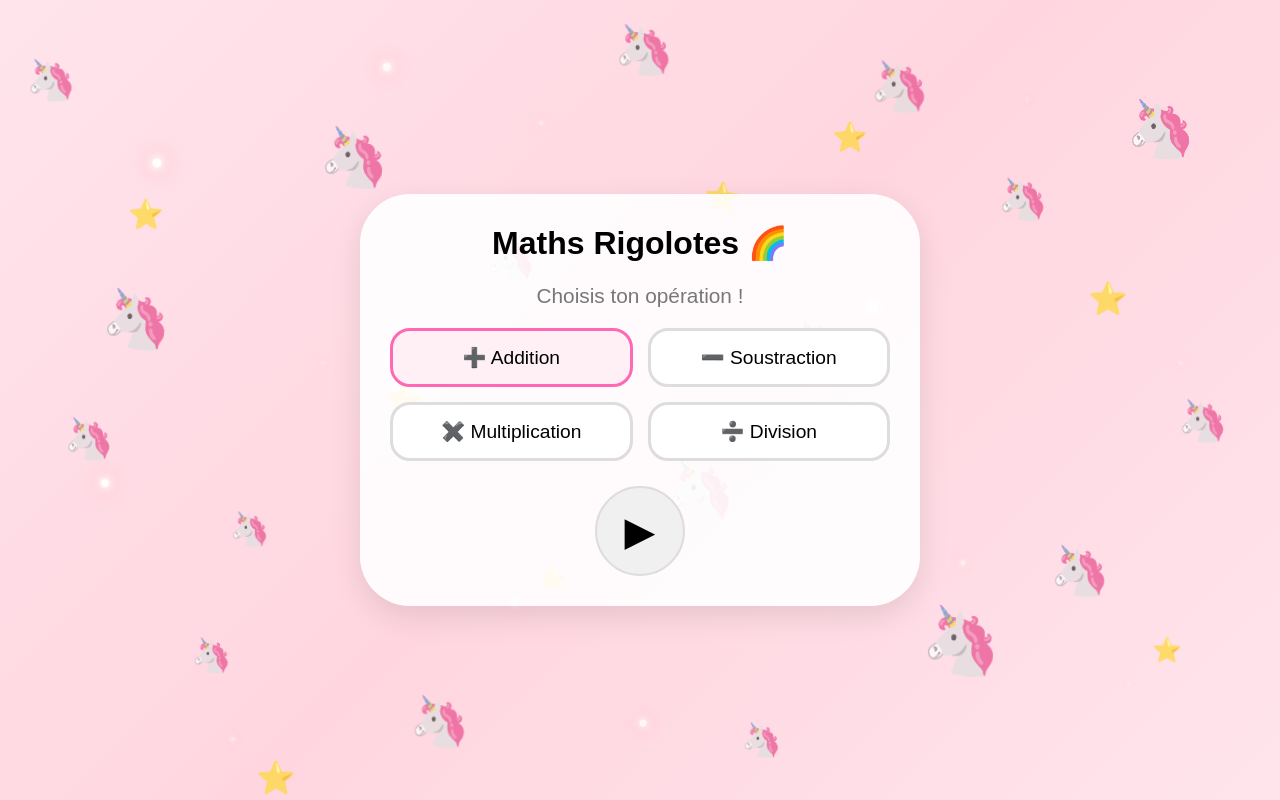
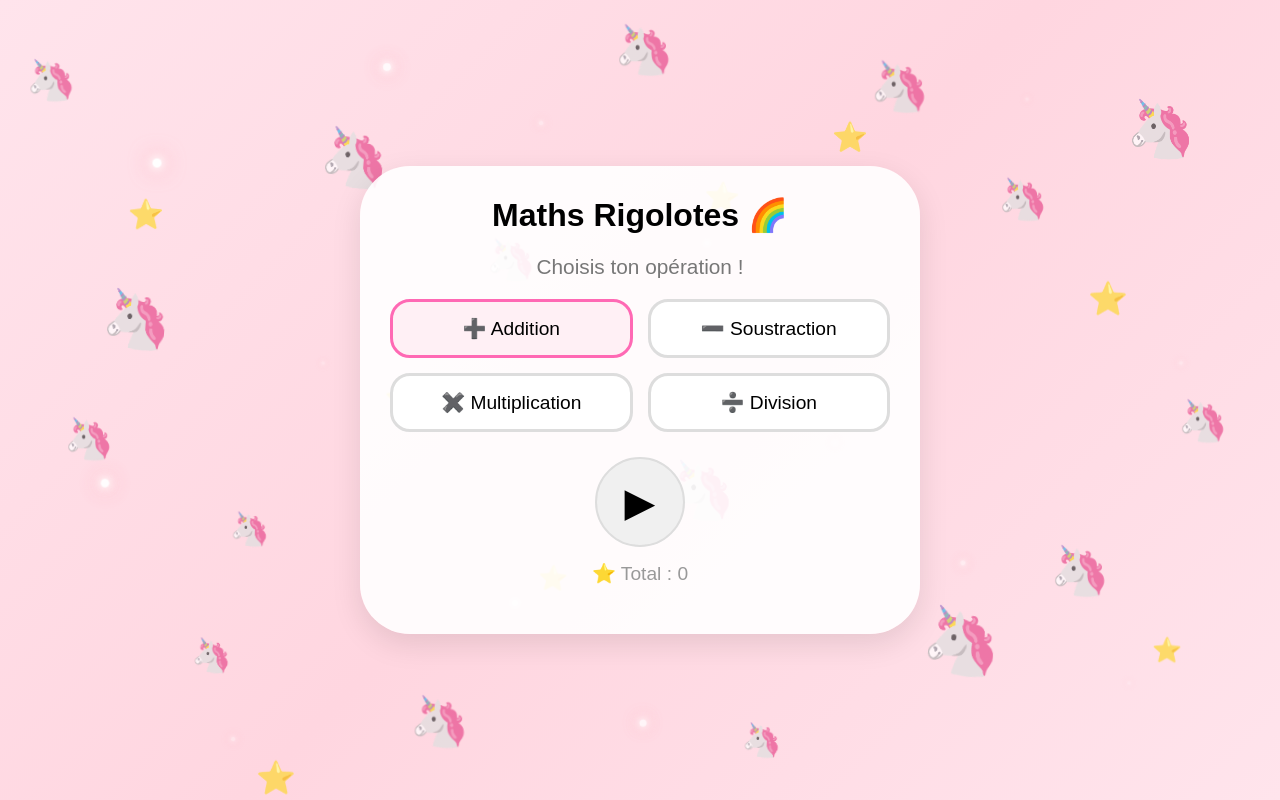
Before and after one commit to LoulouGe/calculus, a plain HTML site: page index.html in a window 1280 px wide. Drawn offline with Linux system fonts and the light colour scheme.

Commit message:
Add persistent total star count on menu screen using localStorage
Display cumulative stars earned across all sessions on the home
screen. Stars are saved to localStorage on each correct answer
and updated when returning to the menu.

Co-Authored-By: Claude Opus 4.6 <noreply@anthropic.com>

```diff
--- a/index.html
+++ b/index.html
@@ -68,6 +68,7 @@
             <button class="menu-btn" onclick="selectOperation(this, 'div')">➗ Division</button>
         </div>
         <button id="start-btn" onclick="startGame()">▶</button>
+        <p id="total-stars"></p>
     </div>
 
     <!-- Game screen -->
--- a/script.js
+++ b/script.js
@@ -2,8 +2,15 @@ var score = 0;
 var correctAnswer = 0;
 var currentOperation = 'add';
 var madeError = false;
+var totalStars = parseInt(localStorage.getItem('totalStars')) || 0;
 
 var SYMBOLS = { add: '+', sub: '-', mul: '×', div: '÷' };
+
+// Show total stars on menu screen
+function updateTotalStars() {
+    document.getElementById('total-stars').innerText = '⭐ Total : ' + totalStars;
+}
+updateTotalStars();
 
 // Select one operation (single choice)
 function selectOperation(btn, op) {
@@ -30,6 +37,7 @@ function startGame() {
 function backToMenu() {
     document.getElementById('game-screen').style.display = 'none';
     document.getElementById('menu-screen').style.display = 'block';
+    updateTotalStars();
 }
 
 // Generate a new question
@@ -132,6 +140,8 @@ function checkAnswer(selected, btn) {
         document.getElementById('answer').innerText = correctAnswer;
         if (!madeError) {
             score++;
+            totalStars++;
+            localStorage.setItem('totalStars', totalStars);
             document.getElementById('score').innerText = '⭐ ' + score;
             showCelebration();
         }
--- a/style.css
+++ b/style.css
@@ -220,6 +220,12 @@ body {
     background-color: #FFF0F5;
 }
 
+#total-stars {
+    margin-top: 15px;
+    font-size: 1.2rem;
+    color: #999;
+}
+
 #start-btn {
     width: 90px;
     height: 90px;
```
